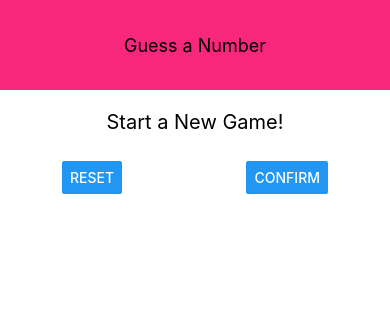
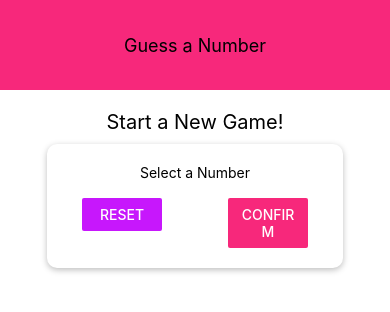
Before and after one commit to Amanymous/React-Native, a React Native app: screen / in a window 390 px wide. Shown: the top 312 px of the page. Built offline with nearby package versions, Linux system fonts and the light colour scheme.

Commit message:
card  part-12

```diff
--- a/App.js
+++ b/App.js
@@ -2,6 +2,7 @@
 import Header from './components/header';
 import { StyleSheet, Text, View } from 'react-native';
 import GameScreen from './screen/screen';
+
 export default function App() {
   return (
     <View style={styles.screen}>
--- /dev/null
+++ b/components/Input.js
@@ -0,0 +1,14 @@
+import React from 'react';
+import { TextInput,StyleSheet } from 'react-native';
+
+const Input=props=>{
+    return (
+        <TextInput style={{...styles.Input,...props.style}}/>
+    )
+}
+const styles=StyleSheet.create({
+    input:{
+        height:30
+    }
+})
+export default Input;
--- /dev/null
+++ b/components/card.js
@@ -0,0 +1,23 @@
+import React from 'react';
+import { View,StyleSheet } from "react-native";
+
+const Card = props => {
+    return (
+      <View style={{ ...styles.card, ...props.style }}>{props.children}</View>
+    );
+  };
+
+const styles=StyleSheet.create({
+    card:{
+        shadowColor: 'black',
+        shadowOffset: { width: 0, height: 2 },
+        shadowRadius: 6,
+        shadowOpacity: 0.26,
+        elevation: 8,
+        backgroundColor: 'white',
+        padding: 20,
+        borderRadius: 10
+    }
+})
+
+export default Card
--- a/components/header.js
+++ b/components/header.js
@@ -1,5 +1,6 @@
 import React from "react";
 import { View, Text, StyleSheet } from "react-native";
+import Color from '../constants/color';
 
 const Header = (props) => {
   return (
@@ -13,7 +14,7 @@
     width: "100%",
     height: 90,
     padding: 36,
-    backgroundColor: "#f7287b",
+    backgroundColor: Color.primary,
     alignItems: "center",
     justifyContent: "center",
   },
--- /dev/null
+++ b/constants/color.js
@@ -0,0 +1,4 @@
+export default{
+    primary: '#f7287b',
+    accent:'#c717fc'
+}
--- a/screen/screen.js
+++ b/screen/screen.js
@@ -1,18 +1,21 @@
-import React from 'react';
-import { View, Text, StyleSheet, TextInput, Button } from 'react-native';
+import React from "react";
+import { View, Text, StyleSheet, TextInput, Button } from "react-native";
+import Card from "../components/card";
+import Color from '../constants/color';
+import Input from '../components/Input';
 
-
-const GameScreen = props => {
+const GameScreen = (props) => {
   return (
     <View style={styles.screen}>
       <Text style={styles.title}>Start a New Game!</Text>
-      <View  style={styles.input}>
-        <TextInput/>
-        <View style={styles.button}>
-            <Button title="Reset" onPress={()=>{}}/>
-            <Button title="Confirm" onPress={()=>{}}/>
+      <Card style={styles.inputContainer}>
+        <Text>Select a Number</Text>
+        < Input style={styles.input}/>
+        <View style={styles.buttonContainer}>
+         <View style={styles.button}><Button title="Reset" onPress={() => {}} color={Color.accent}/></View>
+         <View style={styles.button}><Button title="Confirm" onPress={() => {}} color={Color.primary}/></View>
         </View>
-      </View>
+      </Card>
     </View>
   );
 };
@@ -23,23 +26,27 @@
     padding: 10,
     alignItems: 'center'
   },
-  title:{
-      fontSize:20,
-      marginVertical:10
+  title: {
+    fontSize: 20,
+    marginVertical: 10
+  },
+  inputContainer: {
+    width: 300,
+    maxWidth: '80%',
+    alignItems: 'center'
+  },
+  buttonContainer: {
+    flexDirection: 'row',
+    width: '100%',
+    justifyContent: 'space-between',
+    paddingHorizontal: 15
   },
   button:{
-     flexDirection:'row',
-     width:"100%",
-     justifyContent:"space-between",
-     paddingHorizontal:15,
+    width:80
   },
   input:{
-    width:300,
-    maxWidth:"80%",
-    alignItems:"center",
-    borderColor:"black"
-
+    width:50,
+    textAlign:'center'
   }
 });
-
 export default GameScreen;
```
